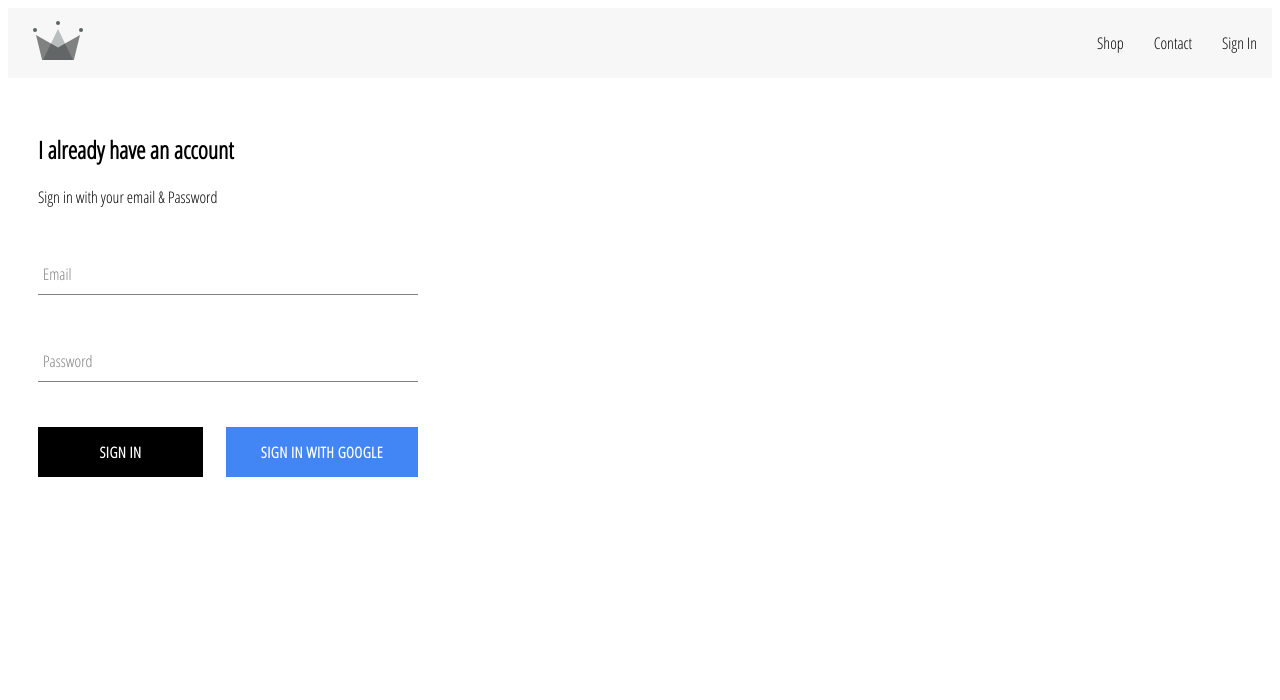
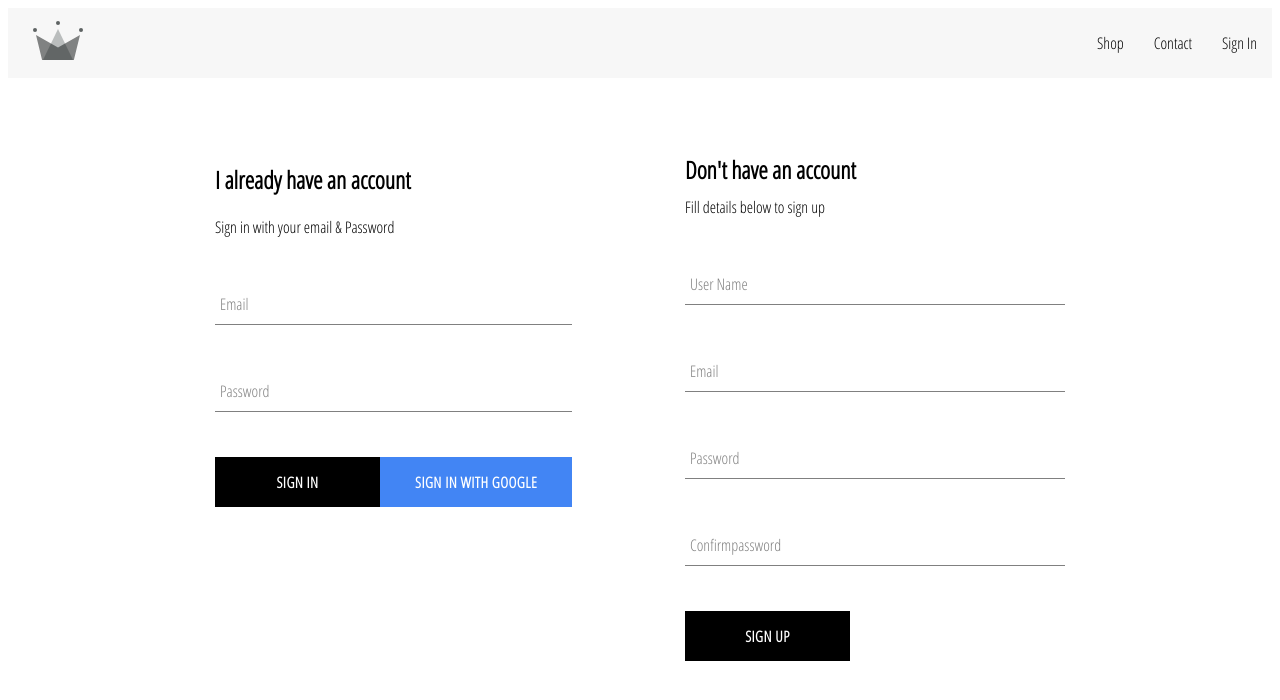
Before and after one commit to MohammedZohaQureshi-lab/clothing-center, a React (Create React App) app: page /SignIn in a window 1280 px wide. Shown: the top 700 px of the page. Built offline with nearby package versions, Linux system fonts and the light colour scheme; no server answers.

Commit message:
Added sign up and sign in components

```diff
--- a/src/App.js
+++ b/src/App.js
@@ -6,7 +6,7 @@
 import ShopPage from './page/shop/shop.component';
 
 import Header from './components/header/header.component';
-import { auth } from './firebase/firebase.utils';
+import { auth,  createUserDatabase } from './firebase/firebase.utils';
 
 
 
@@ -20,9 +20,25 @@
   unsubscribeFromAuth = null;
 
   componentDidMount() {
-    this.unsubscribeFromAuth = auth.onAuthStateChanged(user => {
-      this.setState({ currentUser: user });
-      console.log(user)
+    this.unsubscribeFromAuth = auth.onAuthStateChanged(async userAuth => {
+      if (userAuth) {
+        const userRef = await createUserDatabase(userAuth);
+        userRef.onSnapshot(snapShot => {
+          this.setState({
+            currentUser:{
+              id:snapShot.id,
+              ...snapShot.data()
+            }
+          },()=>console.log(this.state))
+
+        })
+      }
+
+      else{
+        this.setState({ currentUser: userAuth });
+      }
+
+
     })
   }
 
@@ -35,11 +51,11 @@
       <div className="App">
         <Header currentUser={this.state.currentUser} />
         <div className="app-content">
-        <Switch>
-          <Route exact path="/" component={HomePage} />
-          <Route exact path="/Shop" component={ShopPage} />
-          <Route exact path="/SignIn" component={SignInAndSignUp} />
-        </Switch>
+          <Switch>
+            <Route exact path="/" component={HomePage} />
+            <Route exact path="/Shop" component={ShopPage} />
+            <Route exact path="/SignIn" component={SignInAndSignUp} />
+          </Switch>
         </div>
       </div>
     );
--- a/src/components/sign-up/sign-up.component.jsx
+++ b/src/components/sign-up/sign-up.component.jsx
@@ -1,11 +1,64 @@
-import React from "react";
+import React, { Component } from "react";
+import FormInput from "../form-input/form-input.component";
+import CustomButton from "../custom-button/custom-button.component";
+import { auth, createUserDatabase } from '../../firebase/firebase.utils';
+
+
+
+
+
+
 import "./sign-up.styles.scss";
-const SignUp = () => {
-  return (
-    <div>
-      <h1>Sign Up Page</h1>
-    </div>
-  );
-};
+class SignUp extends Component {
+  constructor(props) {
+    super(props);
+    this.state = {
+      displayName: "", email: "", password: "", confirmpassword: ""
+    }
+  }
+
+  handleSubmit = async (event) => {
+    event.preventDefault();
+    const { displayName, email, password, confirmpassword } = this.state;
+    if (password !== confirmpassword) {
+      alert("Password don't match");
+      return;
+    }
+    try {
+      const { user } = await auth.createUserWithEmailAndPassword(email, password);
+
+      await createUserDatabase(user, { displayName });
+      this.setState({
+        displayName: "", email: "", password: "", confirmpassword: ""
+      })
+
+    } catch (error) {
+      console.error(error)
+    }
+
+  }
+  handleChange = (event) => {
+    const { name, value } = event.target;
+    this.setState({ [name]: value })
+  }
+  render() {
+    const { displayName, email, password, confirmpassword } = this.state;
+    return (
+      <div className="sign-up">
+        <h2 className="title">Don't have an account</h2>
+        <span>Fill details below to sign up </span>
+        <form className="sign-up-form" onSubmit={this.handleSubmit} >
+          <FormInput type="text" value={displayName} label="User Name" name="displayName" handleChange={this.handleChange} required />
+          <FormInput type="email" value={email} label="Email" name="email" handleChange={this.handleChange} required />
+          <FormInput type="password" value={password} label="Password" name="password" handleChange={this.handleChange} required />
+          <FormInput type="password" value={confirmpassword} label="Confirmpassword" name="confirmpassword" handleChange={this.handleChange} required />
+          <CustomButton type="submit">Sign Up</CustomButton>
+        </form>
+
+
+      </div>
+    );
+  }
+}
 
 export default SignUp;
--- a/src/components/sign-up/sign-up.styles.scss
+++ b/src/components/sign-up/sign-up.styles.scss
@@ -0,0 +1,9 @@
+.sign-up {
+    display: flex;
+    flex-direction: column;
+    width: 380px;
+
+    .title {
+      margin: 10px 0;
+    }
+  }
--- a/src/firebase/firebase.utils.js
+++ b/src/firebase/firebase.utils.js
@@ -13,6 +13,8 @@
     measurementId: "G-LRE9XCG0EK"
 };
 
+
+
 firebase.initializeApp(fbconfig);
 //for google authentication
 
@@ -24,26 +26,54 @@
 provider.setCustomParameters({ prompt: 'select_account' });
 export const signInWithGoogle = () => auth.signInWithPopup(provider);
 
+
+
+
+// firestore.collection('users').doc('O5Dlg2cYbyM2ms2oWyyD').collection('cartitems').doc('Nfc26xrWPMm56JJET9tL');
+// firestore.doc('/users/O5Dlg2cYbyM2ms2oWyyD/cartitmes/Nfc26xrWPMm56JJET9tL');
+// firestore.collection('/users/O5Dlg2cYbyM2ms2oWyyD/cartitmes');
+
 //Storage
-export const createUserProfileDocument = async (userAuth, additionalData) => {
-    if (!userAuth) return;
-    else{
 
+export const createUserDatabase = async (userAuth, additionalData) => {
+    if (!userAuth) return console.log("SIGNED OUT");
+    const userRef = firestore.doc(`users/${userAuth.uid}`);
+    const snapShot = await userRef.get();
+    if (!snapShot.exists) {
+        const { displayName, email } = userAuth;
+        const createdAt = new Date();
+        try {
+            await userRef.set({
+                displayName, email, createdAt, ...additionalData
+            })
+        } catch (error) {
+            console.log('error cretaing user', error.message)
+        }
     }
+    return userRef;
 }
 
 
 
 
+// export const createUserProfileDocument = async (userAuth, additionalData) => {
+//     if (!userAuth) return console.log("SIGNED OUT");
+//     const userRef = firestore.doc(`users/${userAuth.uid}`);
+//     const snapshot = await userRef.get();
+//     console.log(snapshot);
+//     if (!snapshot.exists) {
+//         const { displayName, email } = userAuth;
+//         const createdDate = new Date();
+//         try {
+//             await userRef.set({
+//                 displayName, email, createdDate, ...additionalData
+//             })
+//         } catch (error) {
+//             console.log('error cretaing user', error.message)
+//         }
+//     }
+//     return userRef;
+// }
 
 
-
-
-
-
-
-
-firestore.collection('users').doc('O5Dlg2cYbyM2ms2oWyyD').collection('cartitems').doc('Nfc26xrWPMm56JJET9tL');
-firestore.doc('/users/O5Dlg2cYbyM2ms2oWyyD/cartitmes/Nfc26xrWPMm56JJET9tL');
-firestore.collection('/users/O5Dlg2cYbyM2ms2oWyyD/cartitmes');
 export default firebase;
--- a/src/page/sign-in-and-sign-up/sign-in-and-sign-up.component.jsx
+++ b/src/page/sign-in-and-sign-up/sign-in-and-sign-up.component.jsx
@@ -1,11 +1,13 @@
 import React from 'react';
 import './sign-in-and-sign-up.styles.scss';
 import SignIn from '../../components/sign-in/sign-in.component';
+import SignUp from '../../components/sign-up/sign-up.component';
 
 const SignInAndSignUp = () => {
     return (
-        <div className="signIn-signUp-container">
+        <div className="sign-in-and-sign-up">
         <SignIn />
+        <SignUp />
         </div>
     );
 }
--- a/src/page/sign-in-and-sign-up/sign-in-and-sign-up.styles.scss
+++ b/src/page/sign-in-and-sign-up/sign-in-and-sign-up.styles.scss
@@ -0,0 +1,6 @@
+.sign-in-and-sign-up {
+  width: 850px;
+  display: flex;
+  justify-content: space-between;
+  margin: 30px auto;
+}
```
